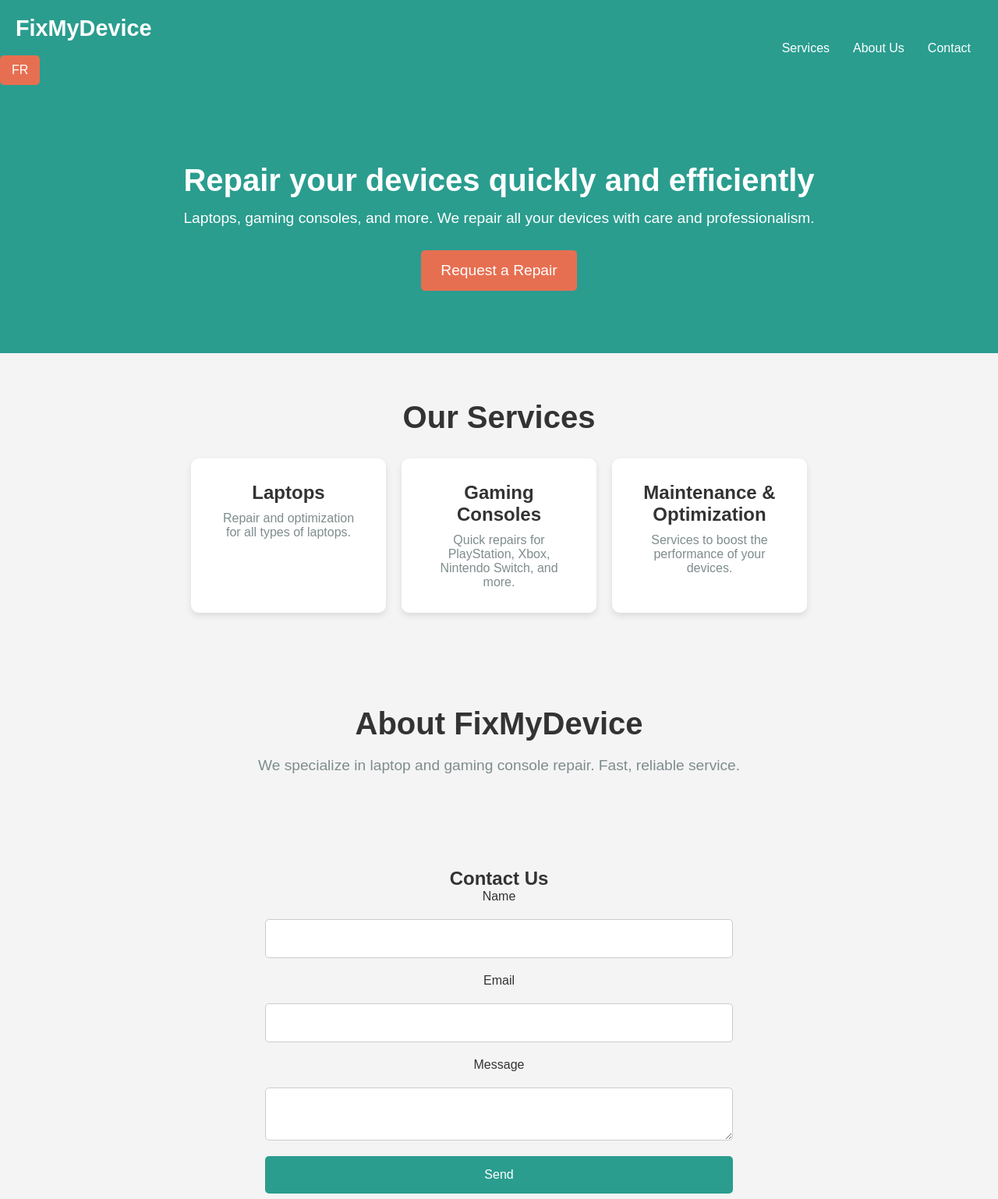
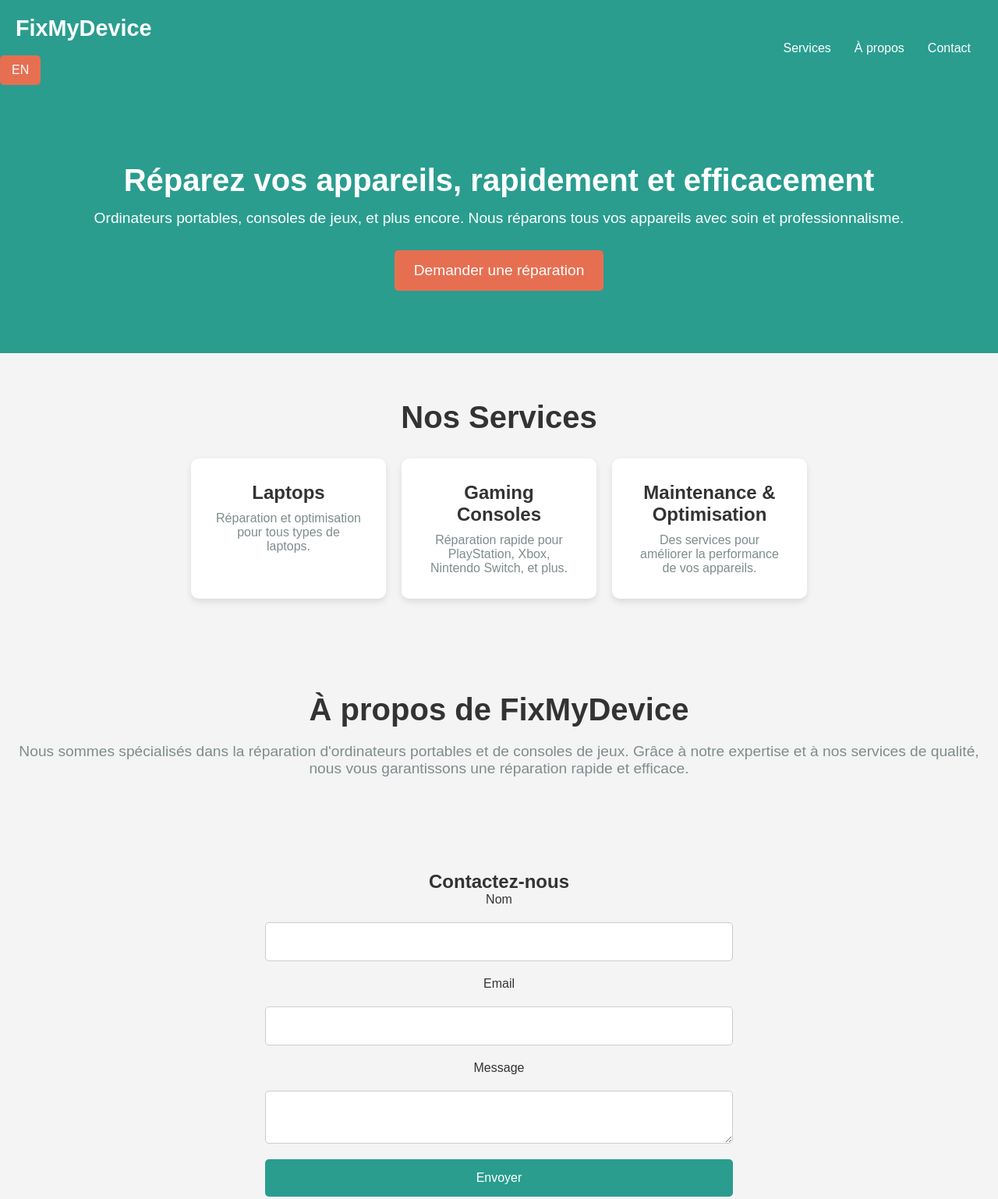
Before and after one commit to rayoua24/rayoua24.github.io, a plain HTML site: page index.html in a window 1280 px wide. Shown: the top 1538 px of the page at 78% size. Drawn offline with Linux system fonts and the light colour scheme.

Commit message:
Update index.html

```diff
--- a/index.html
+++ b/index.html
@@ -1,74 +1,75 @@
 <!DOCTYPE html>
-<html lang="en">
+<html lang="fr"> <!-- Set French as default language -->
 <head>
     <meta charset="UTF-8">
     <meta name="viewport" content="width=device-width, initial-scale=1.0">
     <meta http-equiv="X-UA-Compatible" content="ie=edge">
-    <title>FixMyDevice - Repair Your Devices</title>
+    <title>FixMyDevice - Réparation d'appareils</title>
     <link rel="stylesheet" href="styles.css">
 </head>
 <body>
+    <!-- Blue Header Section -->
     <header>
         <nav>
             <div class="logo">FixMyDevice</div>
             <ul class="nav-links">
                 <li><a href="#" id="serviceLink">Services</a></li>
-                <li><a href="#about" id="aboutLink">About Us</a></li>
+                <li><a href="#about" id="aboutLink">À propos</a></li>
                 <li><a href="#contact" id="contactLink">Contact</a></li>
             </ul>
-            <button id="langToggle">FR</button>
+            <button id="langToggle">EN</button> <!-- Default language toggle to "EN" -->
         </nav>
     </header>
 
     <!-- Hero Section -->
     <section id="hero">
-        <h2 id="heroTitle">Repair your devices quickly and efficiently</h2>
-        <p id="heroDescription">Laptops, gaming consoles, and more. We repair all your devices with care and professionalism.</p>
-        <button id="ctaButton">Request a Repair</button>
+        <h2 id="heroTitle">Réparez vos appareils, rapidement et efficacement</h2>
+        <p id="heroDescription">Ordinateurs portables, consoles de jeux, et plus encore. Nous réparons tous vos appareils avec soin et professionnalisme.</p>
+        <button id="ctaButton">Demander une réparation</button>
     </section>
 
     <!-- Services Section -->
     <section id="services">
-        <h2 id="servicesTitle">Our Services</h2>
+        <h2 id="servicesTitle">Nos Services</h2>
         <div class="service-cards">
             <div class="service-card">
                 <h3>Laptops</h3>
-                <p>Repair and optimization for all types of laptops.</p>
+                <p>Réparation et optimisation pour tous types de laptops.</p>
             </div>
             <div class="service-card">
                 <h3>Gaming Consoles</h3>
-                <p>Quick repairs for PlayStation, Xbox, Nintendo Switch, and more.</p>
+                <p>Réparation rapide pour PlayStation, Xbox, Nintendo Switch, et plus.</p>
             </div>
             <div class="service-card">
-                <h3>Maintenance & Optimization</h3>
-                <p>Services to boost the performance of your devices.</p>
+                <h3>Maintenance & Optimisation</h3>
+                <p>Des services pour améliorer la performance de vos appareils.</p>
             </div>
         </div>
     </section>
 
     <!-- About Section -->
     <section id="about">
-        <h2 id="aboutTitle">About FixMyDevice</h2>
-        <p id="aboutDescription">We specialize in laptop and gaming console repair. Fast, reliable service.</p>
+        <h2 id="aboutTitle">À propos de FixMyDevice</h2>
+        <p id="aboutDescription">Nous sommes spécialisés dans la réparation d'ordinateurs portables et de consoles de jeux. Grâce à notre expertise et à nos services de qualité, nous vous garantissons une réparation rapide et efficace.</p>
     </section>
 
     <!-- Contact Section -->
     <section id="contact">
-        <h2>Contact Us</h2>
+        <h2>Contactez-nous</h2>
         <form>
-            <label for="name">Name</label>
+            <label for="name">Nom</label>
             <input type="text" id="name" name="name" required>
             <label for="email">Email</label>
             <input type="email" id="email" name="email" required>
             <label for="message">Message</label>
             <textarea id="message" name="message" required></textarea>
-            <button type="submit">Send</button>
+            <button type="submit">Envoyer</button>
         </form>
     </section>
 
     <!-- Footer -->
     <footer>
-        <p id="footerText">© 2025 FixMyDevice - All rights reserved.</p>
+        <p id="footerText">© 2025 FixMyDevice - Tous droits réservés.</p>
     </footer>
 
     <script src="script.js"></script>
```
